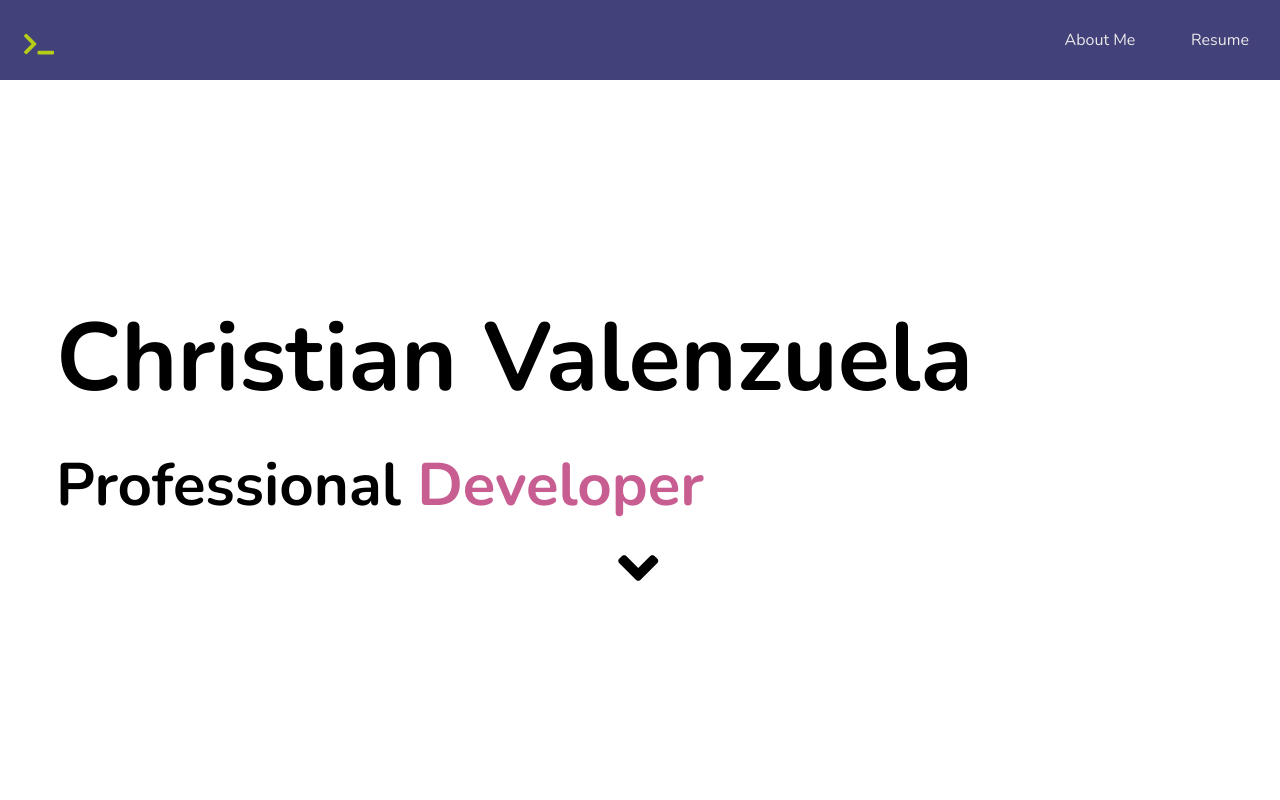
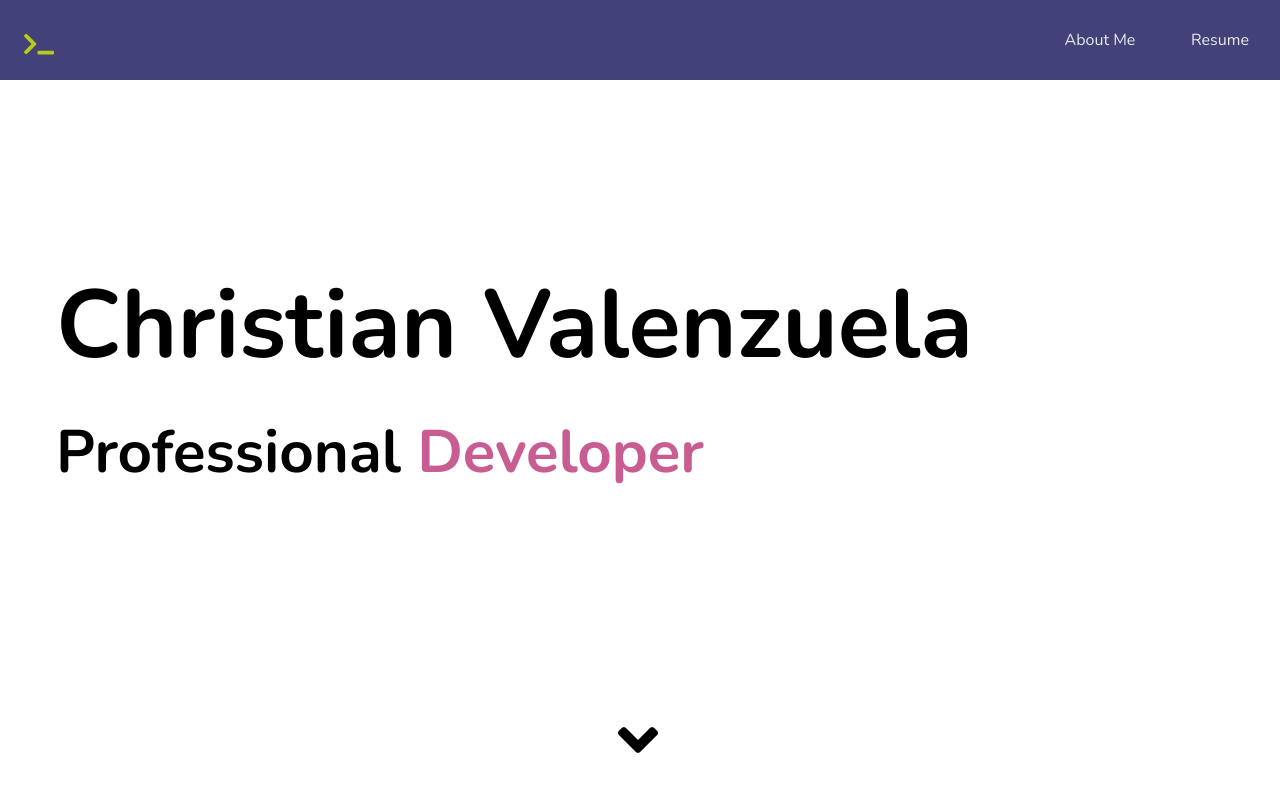
Before and after one commit to chris-av/portfolio-react, a Next.js app: page / in a window 1280 px wide. Shown: the top 800 px of the page. Built offline with nearby package versions, Linux system fonts and the light colour scheme.

Commit message:
take navbar height into account

```diff
--- a/components/Introduction.tsx
+++ b/components/Introduction.tsx
@@ -36,7 +36,7 @@ export default function Introduction({ messageRef }: { messageRef: MutableRefObj
   }, [items]);
 
   return (
-    <div className="h-screen">
+    <div className="h-[calc(100vh-80px)]">
       <div className="flex h-5/6 w-full items-center">
         <div className="relative mx-auto flex w-full max-w-[1200px] flex-col justify-center p-4">
           <h1 className="mb-12 text-center text-4xl lg:text-left lg:text-6xl xl:text-8xl">Christian Valenzuela</h1>
@@ -57,7 +57,7 @@ export default function Introduction({ messageRef }: { messageRef: MutableRefObj
         </div>
       </div>
 
-      <div className="bottom-50 absolute right-1/2 -mr-10">
+      <div className="flex h-1/6 w-full items-center justify-center">
         <i
           className="angle down huge icon cursor-pointer"
           onClick={() => scrollToRef()}
```
